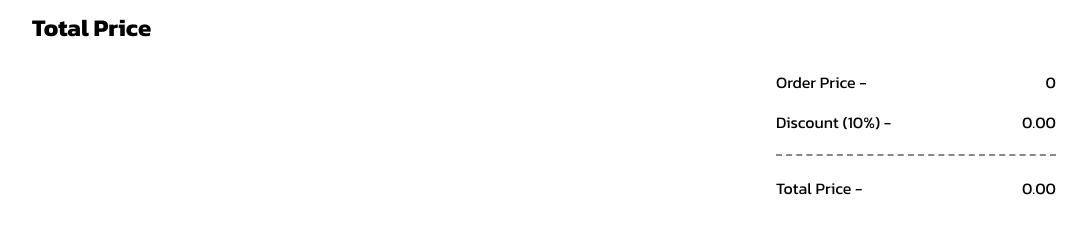
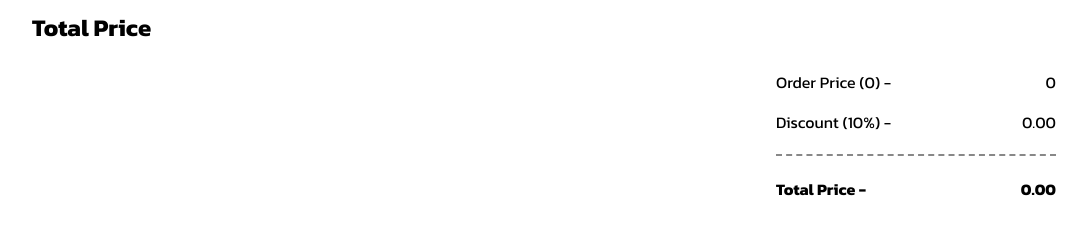
Before and after one commit to yenurkar-ganesh/URI-Restro, a React (Create React App) app: page /cart in a window 1280 px wide. Shown: the part 260-494 px from the top of the page, without its empty margins (96-1183 px from the left). Built offline with nearby package versions, Linux system fonts and the light colour scheme; a web font is replaced by a local one.

Commit message:
add cart item and price functionality

```diff
--- a/src/components/Cart/index.js
+++ b/src/components/Cart/index.js
@@ -26,7 +26,15 @@ const Cart = () => (
             <h2>Total Price</h2>
             <div className="total-section">
               <p className="order-meta">
-                <span> Order Price - </span>
+                <span>
+                  {' '}
+                  Order Price (
+                  {cartList.reduce(
+                    (total, eachquantitu) => total + eachquantitu.quantity,
+                    0,
+                  )}
+                  ) -
+                </span>
                 {totalOrderPrice}
               </p>
               <p className="order-meta">
@@ -34,10 +42,10 @@ const Cart = () => (
                 {discount}
               </p>
               <hr className="line" />
-              <p className="order-meta">
+              <h4 className="order-meta">
                 <span>Total Price - </span>
                 {priceAfterDiscount}
-              </p>
+              </h4>
             </div>
           </div>
         </div>
```
